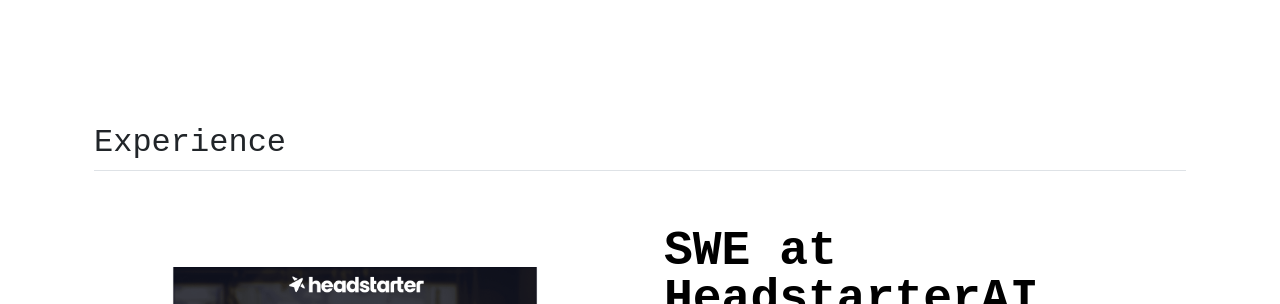
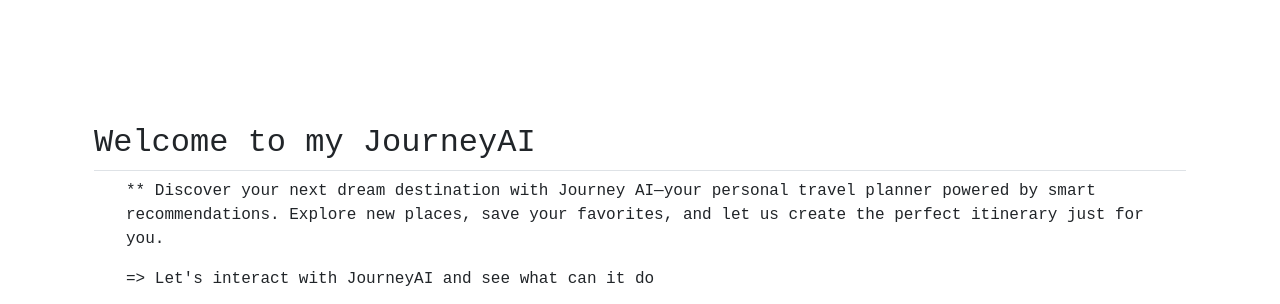
Before and after one commit to dnhan1707/My-Website, a plain HTML site: page index.html in a window 1280 px wide. Shown: the part 1540-1844 px from the top of the page. Drawn offline with nearby package versions, Linux system fonts and the light colour scheme; grey boxes are pictures that could not be loaded.

Commit message:
add journey AI

```diff
--- a/index.html
+++ b/index.html
@@ -162,6 +162,35 @@
 
 
     <div class="container col-xxl-8 px-4 py-5 tutor" id="experience-section">
+      <h2 class="pb-2 border-bottom">Welcome to my JourneyAI</h2>
+      <ul>
+        <p>** Discover your next dream destination with Journey AI—your personal travel planner powered by smart recommendations. Explore new places, save your favorites, and let us create the perfect itinerary just for you.</p>
+        <p>=> Let's interact with JourneyAI and see what can it do</p>
+      </ul>
+      <div style="position: relative; padding-bottom: calc(50.520833333333336% + 41px); height: 0; width: 100%;"><iframe src="https://demo.arcade.software/DO2sZhwhZyAYVOR20v0Q?embed&embed_mobile=tab&embed_desktop=inline&show_copy_link=true" title="JourneyAI" frameborder="0" loading="lazy" webkitallowfullscreen mozallowfullscreen allowfullscreen allow="clipboard-write" style="position: absolute; top: 0; left: 0; width: 100%; height: 100%; color-scheme: light;" ></iframe></div>
+      <!-- <div class="row flex-lg-row-reverse align-items-center g-5 py-5">
+        <div class="col-lg-6">
+          <h1 class="display-5 fw-bold text-body-emphasis lh-1 mb-3" style="display: inline;">SWE at HeadstarterAI</h1>
+          <p class="lead">
+            <br>** Building 5+ AI apps and APIs using NextJS, OpenAI, Pinecone, StripeAPI with 98% accuracy as seen by 1000 users.
+          </p>
+          <p class="lead">
+            ** Developing projects from design to deployment leading 4+ engineering fellows using MVC design patterns.
+          </p>
+          <p class="lead">
+            ** Coached by Amazon, Bloomberg and Capital One engineers on Agile, CI/CD, Git and microservice patterns.
+          </p>
+
+        </div>
+
+        <div class="col-10 col-sm-8 col-lg-6">
+          <img src="./pictures/track-a.png" class="experience-pic d-block mx-lg-auto img-fluid" alt="Bootstrap Themes" width="700" height="500" loading="lazy">
+        </div>
+      </div> -->
+    </div>
+
+
+    <div class="container col-xxl-8 px-4 py-5 tutor" id="experience-section">
       <h2 class="pb-2 border-bottom">Experience</h2>
       <div class="row flex-lg-row-reverse align-items-center g-5 py-5">
         <div class="col-lg-6">
```
